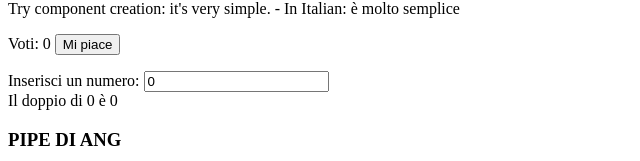
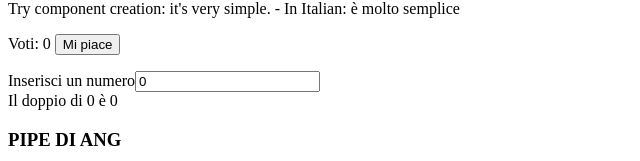
Before and after one commit to acalisesi/myApp, an Angular app: page / in a window 1280 px wide. Shown: the part 311-472 px from the top of the page, without its empty margins (0-640 px from the left). Built offline with nearby package versions, Linux system fonts and the light colour scheme.

Commit message:
minor chages

```diff
--- a/src/app/app.component.html
+++ b/src/app/app.component.html
@@ -16,8 +16,8 @@ Alcuni esempi gestione template angular:
 <!--<articolo [articolo]="myArticolo"></articolo>-->
 <articolo [articolo]="myArticolo" (like)="mostraMessaggioRingraziamento($event)"></articolo>
 <div>
-  Inserisci un numero:
-  <input type="number" #numero (keyup)="0" value="0"/>
+  <label for="txtNumber">Inserisci un numero</label>
+  <input type="number" #numero (keyup)="0" value="0" id="txtNumber"/>
   </div>
 <div>
 	Il doppio di {{+numero.value}} è {{ (+numero.value * 2) }}
```
